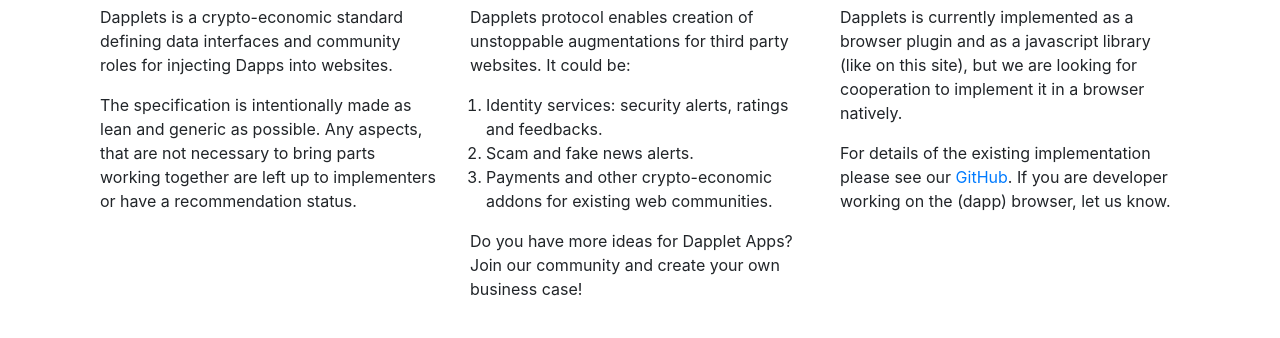
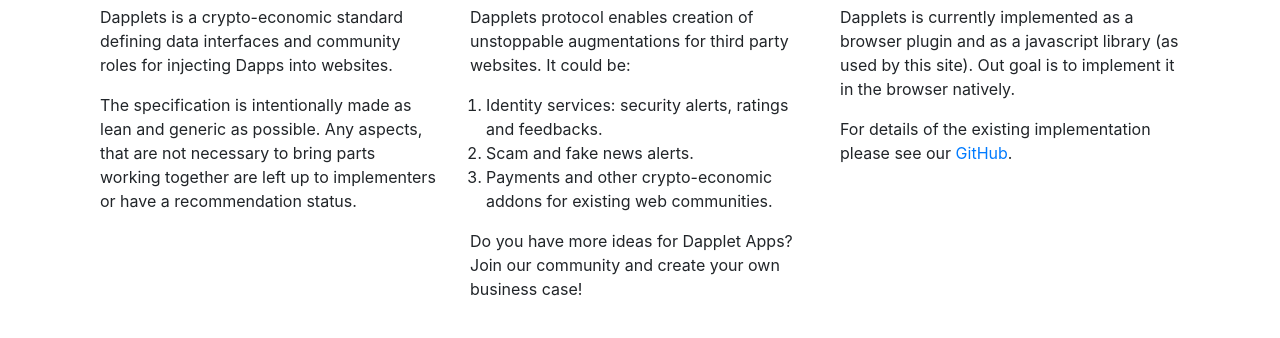
Before and after one commit to dapplets/dapplets.github.io, a website: page index.html in a window 1280 px wide. Shown: the part 417-755 px from the top of the page. Drawn offline with nearby package versions, Linux system fonts and the light colour scheme.

Commit message:
[+] improving texts

```diff
--- a/index.html
+++ b/index.html
@@ -60,13 +60,11 @@
                     </div>
                     <div class="col-md-4">
                         <h2>Implementation</h2>
-                        <p>Dapplets is currently implemented as a browser plugin and as a javascript library (like on this site),
-                            but we are looking for cooperation to
-                            implement it in a browser natively.
+                        <p>Dapplets is currently implemented as a browser plugin and as a javascript library (as used by this site).
+                            Out goal is to implement it in the browser natively.
                         </p>
                         <p>For details of the existing implementation please see
-                            our <a href="https://github.com/dapplets">GitHub</a>. If you are developer working on the
-                            (dapp) browser, let us know.
+                            our <a href="https://github.com/dapplets">GitHub</a>.
                         </p>
                         <!-- <p><a class="btn btn-secondary" href="#" role="button">View details &raquo;</a></p> -->
                     </div>
```
